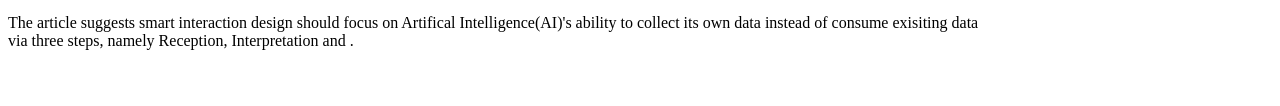
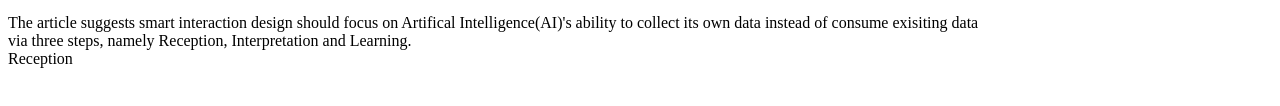
Before and after one commit to LtWk0313/blog_04, a plain HTML site: page index.html in a window 1280 px wide. Shown: the part 570-676 px from the top of the page. Drawn offline with Linux system fonts and the light colour scheme.

Commit message:
added article changes

```diff
--- a/index.html
+++ b/index.html
@@ -26,7 +26,8 @@
             <a href="Smart Interaction Design">https://towardsdatascience.com/smart-interaction-design-is-the-proper-way-to-solve-the-learning-problem-in-ai-bdf989f433cb</a>
             <time>11 Oct 2023</time>
             <p> The article suggests smart interaction design should focus on Artifical Intelligence(AI)'s ability to collect its own data instead of consume exisiting data <br>
-                via three steps, namely Reception, Interpretation and .    </p>
+                via three steps, namely Reception, Interpretation and Learning. <br>
+                Reception     </p>
         </article>
 
 
```
